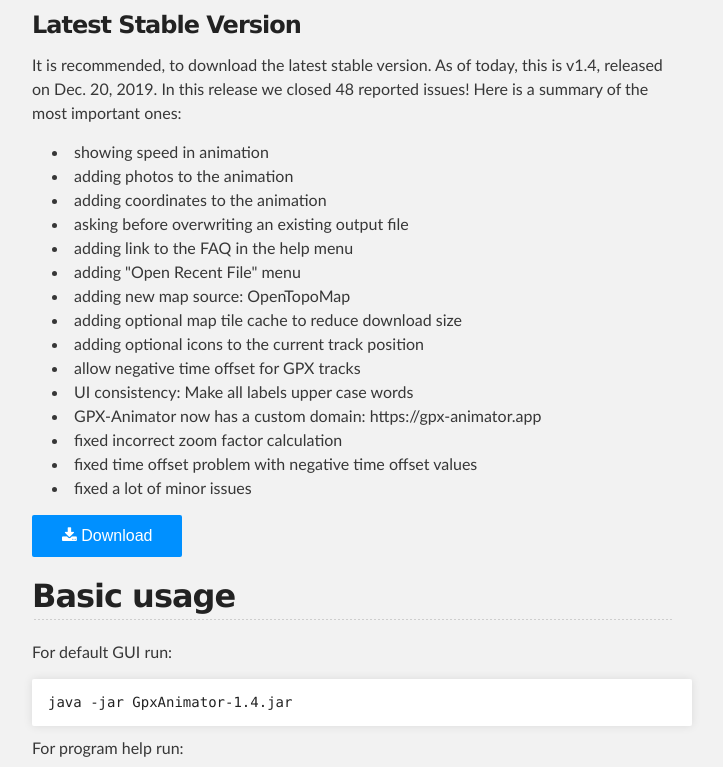
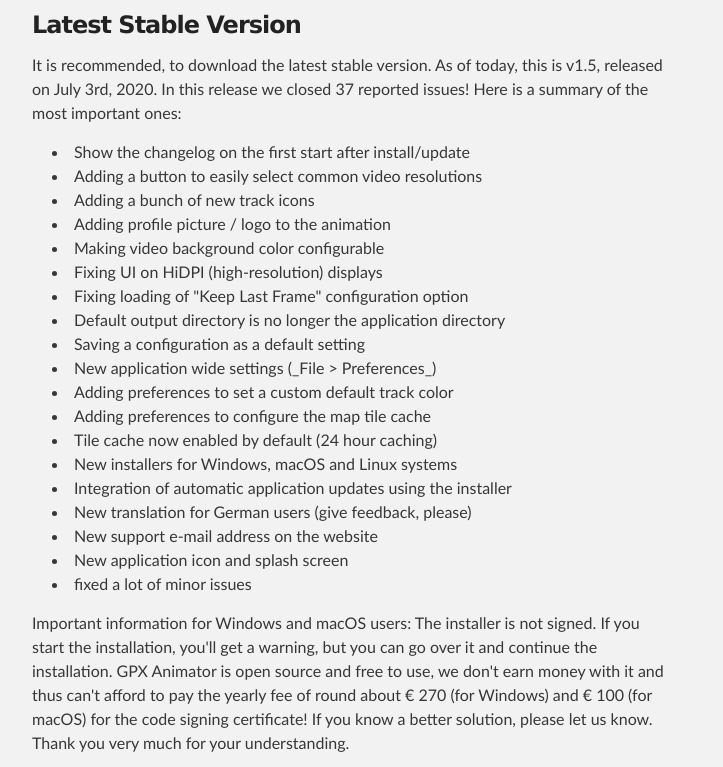
Before and after one commit to gpx-animator/gpx-animator, a plain HTML site: page index.html in a window 1280 px wide. Shown: the part 695-1462 px from the top of the page, without its empty margins (288-1011 px from the left). Drawn offline with Linux system fonts and the light colour scheme.

Commit message:
🔖 Releasing v1.5

```diff
--- a/index.html
+++ b/index.html
@@ -48,45 +48,59 @@
 
 <h3>Latest Stable Version</h3>
 
-<p>It is recommended, to download the latest stable version. As of today, this is v1.4, released on Dec. 20, 2019. In this release we closed 48 reported issues! Here is a summary of the most important ones:</p>
+<p>It is recommended, to download the latest stable version. As of today, this is v1.5, released on July 3rd, 2020. In this release we closed 37 reported issues! Here is a summary of the most important ones:</p>
 
 <ul>
-  <li>showing speed in animation</li>
-  <li>adding photos to the animation</li>
-  <li>adding coordinates to the animation</li>
-  <li>asking before overwriting an existing output file</li>
-  <li>adding link to the FAQ in the help menu</li>
-  <li>adding "Open Recent File" menu</li>
-  <li>adding new map source: OpenTopoMap</li>
-  <li>adding optional map tile cache to reduce download size</li>
-  <li>adding optional icons to the current track position</li>
-  <li>allow negative time offset for GPX tracks</li>
-  <li>UI consistency: Make all labels upper case words</li>
-  <li>GPX-Animator now has a custom domain: https://gpx-animator.app</li>
-  <li>fixed incorrect zoom factor calculation</li>
-  <li>fixed time offset problem with negative time offset values</li>
+  <li>Show the changelog on the first start after install/update</li>
+  <li>Adding a button to easily select common video resolutions</li>
+  <li>Adding a bunch of new track icons</li>
+  <li>Adding profile picture / logo to the animation</li>
+  <li>Making video background color configurable</li>
+  <li>Fixing UI on HiDPI (high-resolution) displays</li>
+  <li>Fixing loading of &quot;Keep Last Frame&quot; configuration option</li>
+  <li>Default output directory is no longer the application directory</li>
+  <li>Saving a configuration as a default setting</li>
+  <li>New application wide settings (_File > Preferences_)</li>
+  <li>Adding preferences to set a custom default track color</li>
+  <li>Adding preferences to configure the map tile cache</li>
+  <li>Tile cache now enabled by default (24 hour caching)</li>
+  <li>New installers for Windows, macOS and Linux systems</li>
+  <li>Integration of automatic application updates using the installer</li>
+  <li>New translation for German users (give feedback, please)</li>
+  <li>New support e-mail address on the website</li>
+  <li>New application icon and splash screen</li>
   <li>fixed a lot of minor issues</li>
 </ul>
 
 <p>
-  <a href="downloads/GpxAnimator-1.4.jar" download="GpxAnimator-1.4.jar"><button><i class="fa fa-download"></i> Download</button></a>
+  Important information for Windows and macOS users: The installer is not signed. If you start the installation, you'll get a warning, but you can go over it and continue the installation. GPX Animator is open source and free to use, we don't earn money with it and thus can't afford to pay the yearly fee of round about € 270 (for Windows) and € 100 (for macOS) for the code signing certificate! If you know a better solution, please let us know. Thank you very much for your understanding.
+</p>
+
+<p>
+  <a href="https://download.gpx-animator.app/gpx-animator_windows-x64_1_5.exe" download="gpx-animator_windows-x64_1_5.exe"><button><i class="fa fa-windows"></i> Windows 64 Bit</button></a>
+  <a href="https://download.gpx-animator.app/gpx-animator_windows-x32_1_5.exe" download="gpx-animator_windows-x32_1_5.exe"><button><i class="fa fa-windows"></i> Windows 32 Bit</button></a><br/>
+  <a href="https://download.gpx-animator.app/gpx-animator_macos_1_5.dmg" download="gpx-animator_macos_1_5.dmg"><button><i class="fa fa-apple"></i> macOS</button></a>
+  <a href="https://download.gpx-animator.app/gpx-animator_unix_1_5.sh" download="gpx-animator_unix_1_5.sh"><button><i class="fa fa-linux"></i> Linux</button></a><br/>
+  <a href="https://download.gpx-animator.app/gpx-animator-1.5-all.jar" download="gpx-animator-1.5-all.jar"><button><i class="fa fa-download"></i> Java Archive</button></a>
 </p>
 
 <h2 id="usage">Basic usage</h2>
 
+<p>If you have used the installer for Windows, macOS, or Linux, you will find a program icon in your application starter menu, which you can click to start GPX Animator. For the OS independent Java Archive, please use the command line:</p>
+
 <p>For default GUI run:</p>
-<pre><code>java -jar GpxAnimator-1.4.jar</code></pre>
+<pre><code>java -jar gpx-animator-1.5-all.jar</code></pre>
 
 <p>For program help run:</p>
-<pre><code>java -jar GpxAnimator-1.4.jar --help</code></pre>
+<pre><code>java -jar gpx-animator-1.5-all.jar --help</code></pre>
 
 <p>For direct rendering run:</p>
-<pre><code>java -jar GpxAnimator-1.4.jar --input track.gpx</code></pre>
+<pre><code>java -jar gpx-animator-1.5-all.jar --input track.gpx</code></pre>
 
 <h2 id="faq">FAQ</h2>
 <h3>Application is crashing with java.lang.OutOfMemoryError: Java heap space</h3>
 <p>
-	Increase java heap memory: <code>java -Xmx1024m -jar GpxAnimator-1.4.jar</code>.
+	Increase java heap memory: <code>java -Xmx1024m -jar gpx-animator-1.5-all.jar</code>.
 	If the problem persists, try higher value or check if your GPX trace doesn't cover too big area.
 	If it does then try to specify lower zoom, width and/or height.
 </p>
@@ -102,7 +116,7 @@
 
 <h3>The UI is too small on a high DPI screen</h3>
 <p>Some (older) Java versions have problems with the resolution of a high DPI screen. Until we find a solution to do it programmatically, you can force Java to double the size of the UI using this command:</p>
-<pre><code>GDK_SCALE=2 java -jar target/GpxAnimator-1.4.jar</code></pre>
+<pre><code>GDK_SCALE=2 java -jar gpx-animator-1.5-all.jar</code></pre>
 
 <h3>I have some other problem</h3>
 <p>Feel free to open an issue in the <a href="https://github.com/zdila/gpx-animator/issues">GitHub Issue Tracker</a> (highly preferred) or write us at support<span>@</span>gpx-animator.app.</p>
--- a/stylesheets/stylesheet.css
+++ b/stylesheets/stylesheet.css
@@ -133,6 +133,7 @@
   padding: 12px 30px;
   cursor: pointer;
   font-size: 16px;
+  margin-bottom: 4px;
 }
 
 button:hover {
```
